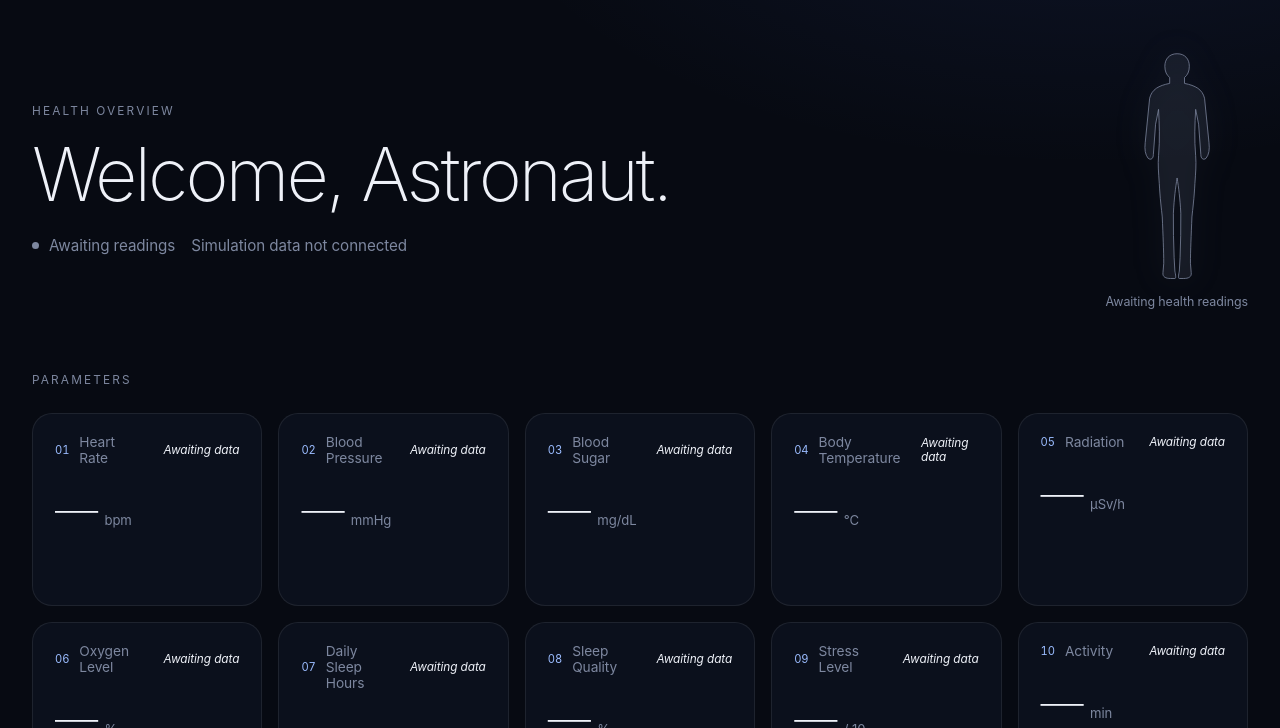
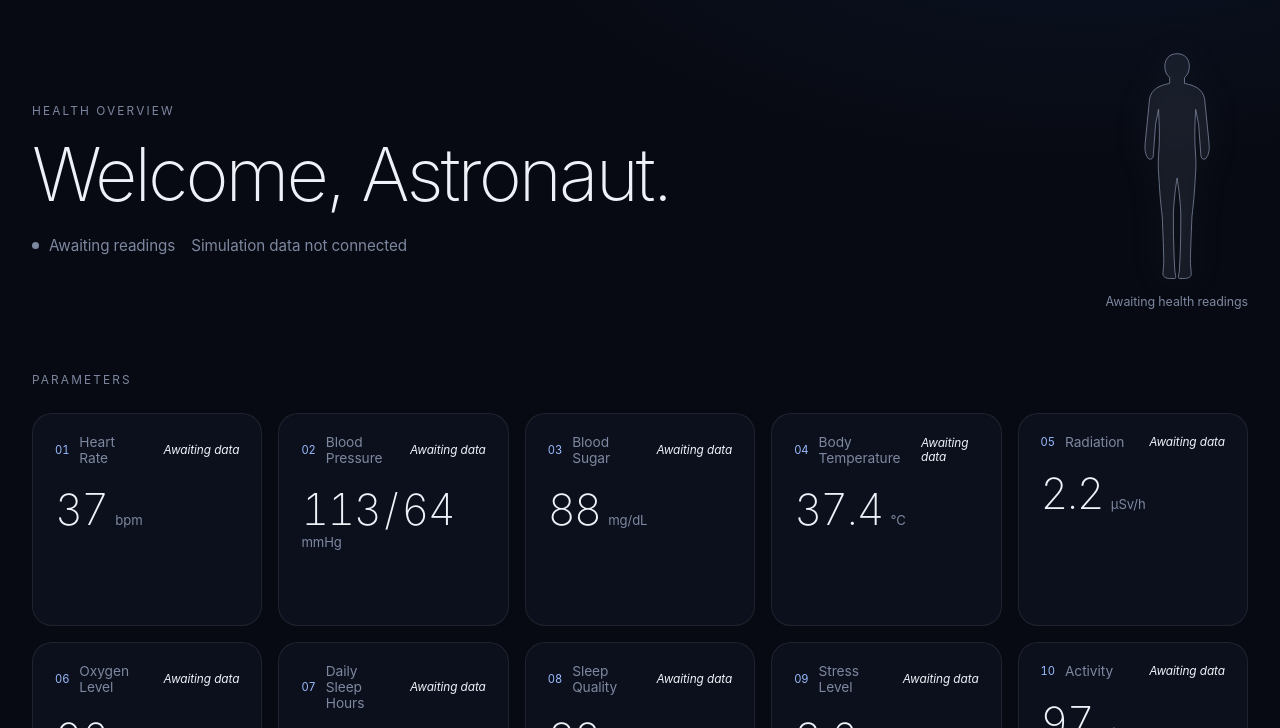
Before and after one commit to shivanshnagar01/NASA-HACKATHON-26, a plain HTML site: page index.html in a window 1280 px wide. Shown: the part 72-800 px from the top of the page. Drawn offline with Linux system fonts and the light colour scheme.

Commit message:
Rendering the data on the main page

```diff
--- a/index.html
+++ b/index.html
@@ -373,7 +373,7 @@
         }
         $("grid").innerHTML = ORDER.map((k, i) => `<a class="tile" id="t-${k}" href="dashboard.html#${k}" aria-label="${P[k].name}, open details">
   <div class="th"><span class="n">${String(i + 1).padStart(2, "0")}</span><span class="nm">${P[k].name}</span><span class="s"><i></i><em></em></span></div>
-  <div class="val"><b id="${k}"></b><span>${P[k].unit}</span></div>
+  <div class="val"><b data-reading="${k}"></b><span>${P[k].unit}</span></div>
   <svg class="sp" viewBox="0 0 120 32" preserveAspectRatio="none" aria-hidden="true"><polyline/></svg><span class="go" aria-hidden="true">→</span></a>`).join("");
         function paint() {
             let bad = 0;
@@ -419,6 +419,8 @@
         setInterval(clock, 1000); clock(); paint();
 
     </script>
+
+    <script type="module" src="simulation.js"></script>
 </body>
 
 </html>
--- a/simulation.js
+++ b/simulation.js
@@ -1,3 +1,15 @@
+const bpcard = document.getElementById("t-bp")
+const BpPlaceholderParent = bpcard.querySelector(".val")
+
+BpPlaceholderParent.innerHTML=`
+  <div>
+    <b data-reading="bp_sys">-</b>
+    <b>/</b>
+    <b data-reading="bp_dia">-</b>
+    <span>mmHg</span>
+  </div>
+`
+
 function createBoundedRandomGenerator(min, max, step, decimals = 0) {
   let previous = null;
   const factor = 10 ** decimals;
@@ -146,4 +158,23 @@ function generateAllReadings() {
 
 setSimulationMode("critical", "hr");
 
-console.log(generateAllReadings());
+const readings = (generateAllReadings());
+
+function renderReadings(readings) {
+    for (const parameter in readings) {
+        const elements = document.querySelectorAll(
+            `[data-reading="${parameter}"]`
+        );
+
+        elements.forEach(element => {
+            element.textContent = readings[parameter];
+        });
+    }
+}
+
+renderReadings(readings)
+
+setInterval(() => {
+    const readings = generateAllReadings();
+    renderReadings(readings);
+}, 2000);
```
